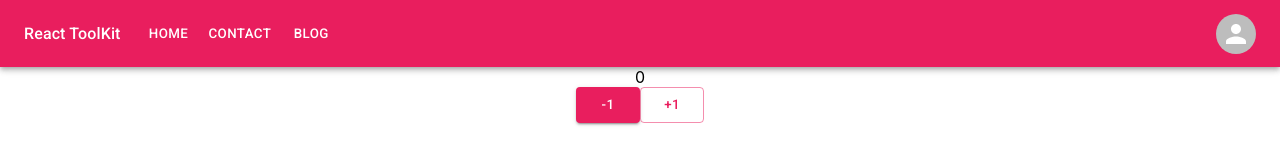
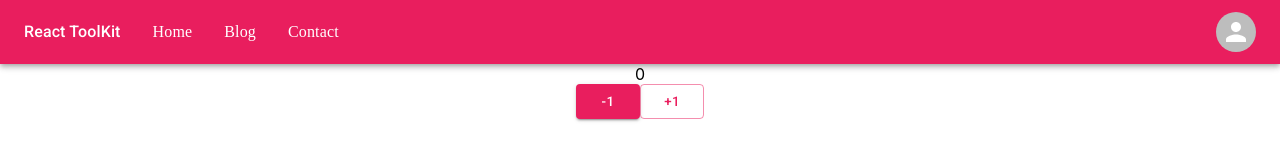
Before and after one commit to anilvermaspeaks/redux-toolkit, a React (Create React App) app: page / in a window 1280 px wide. Shown: the top 160 px of the page. Built offline with nearby package versions, Linux system fonts and the light colour scheme.

Commit message:
adjusted design

```diff
--- a/public/index.html
+++ b/public/index.html
@@ -32,7 +32,7 @@
       work correctly both with client-side routing and a non-root public URL.
       Learn how to configure a non-root public URL by running `npm run build`.
     -->
-    <title>React App</title>
+    <title>React Toolkit</title>
   </head>
   <body>
     <noscript>You need to enable JavaScript to run this app.</noscript>
--- a/src/common/components/constants.js
+++ b/src/common/components/constants.js
@@ -1,2 +1,18 @@
-export const pages = ["Home", "Contact", "Blog"];
 export const settings = ["Profile", "Logout"];
+export const pages = [
+  {
+    page: "Home",
+    route: "Home",
+    href: false,
+  },
+  {
+    page: "Blog",
+    href: true,
+    route: "https://blog.learningmoduleindia.in",
+  },
+  {
+    page: "Contact",
+    route: "Contact",
+    href: false,
+  },
+];
--- a/src/common/components/header/Header.js
+++ b/src/common/components/header/Header.js
@@ -8,13 +8,12 @@ import Menu from "@mui/material/Menu";
 import MenuIcon from "@mui/icons-material/Menu";
 import Container from "@mui/material/Container";
 import Avatar from "@mui/material/Avatar";
-import Button from "@mui/material/Button";
 import Tooltip from "@mui/material/Tooltip";
 import MenuItem from "@mui/material/MenuItem";
 
 import {pages, settings} from "../constants";
-
-// import style from "./Header.module.css";
+import AppMenuItem from "./Menu";
+import {NavLink} from "react-router-dom";
 
 const Header = () => {
   const [anchorElNav, setAnchorElNav] = useState(null);
@@ -45,7 +44,7 @@ const Header = () => {
             component="div"
             sx={{mr: 2, display: {xs: "none", md: "flex"}}}
           >
-            React ToolKit
+            <NavLink to="Home">React ToolKit</NavLink>
           </Typography>
 
           <Box sx={{flexGrow: 1, display: {xs: "flex", md: "none"}}}>
@@ -77,10 +76,8 @@ const Header = () => {
                 display: {xs: "block", md: "none"},
               }}
             >
-              {pages.map((page) => (
-                <MenuItem key={page} onClick={handleCloseNavMenu}>
-                  <Typography textAlign="center">{page}</Typography>
-                </MenuItem>
+              {pages.map((route) => (
+                <AppMenuItem color="primary" route={route} key={route.page} />
               ))}
             </Menu>
           </Box>
@@ -93,14 +90,8 @@ const Header = () => {
             React ToolKit
           </Typography>
           <Box sx={{flexGrow: 1, display: {xs: "none", md: "flex"}}}>
-            {pages.map((page) => (
-              <Button
-                key={page}
-                onClick={handleCloseNavMenu}
-                sx={{my: 2, color: "white", display: "block"}}
-              >
-                {page}
-              </Button>
+            {pages.map((route) => (
+              <AppMenuItem color="white" route={route} key={route.page} />
             ))}
           </Box>
 
--- a/src/common/components/header/Header.module.css
+++ b/src/common/components/header/Header.module.css
@@ -1,3 +1,8 @@
-.Header {
-	background: red;
+.active p {
+	font-weight: 700;
 }
+
+a {
+	color: #fff;
+	text-decoration: none;
+}
--- /dev/null
+++ b/src/common/components/header/Menu.js
@@ -0,0 +1,26 @@
+import MenuItem from "@mui/material/MenuItem";
+import {NavLink} from "react-router-dom";
+import Typography from "@mui/material/Typography";
+import style from "./Header.module.css";
+
+const AppMenuItem = ({route, color}) => {
+  return (
+    <MenuItem>
+      {!route.href && (
+        <NavLink
+          className={(navData) => (navData.isActive ? style.active : "")}
+          to={route.route}
+        >
+          <Typography color={color}>{route.page}</Typography>
+        </NavLink>
+      )}
+      {route.href && (
+        <a target="_blank" rel="noreferrer" href={route.route}>
+          <Typography color={color}>{route.page} </Typography>
+        </a>
+      )}
+    </MenuItem>
+  );
+};
+
+export default AppMenuItem;
```
